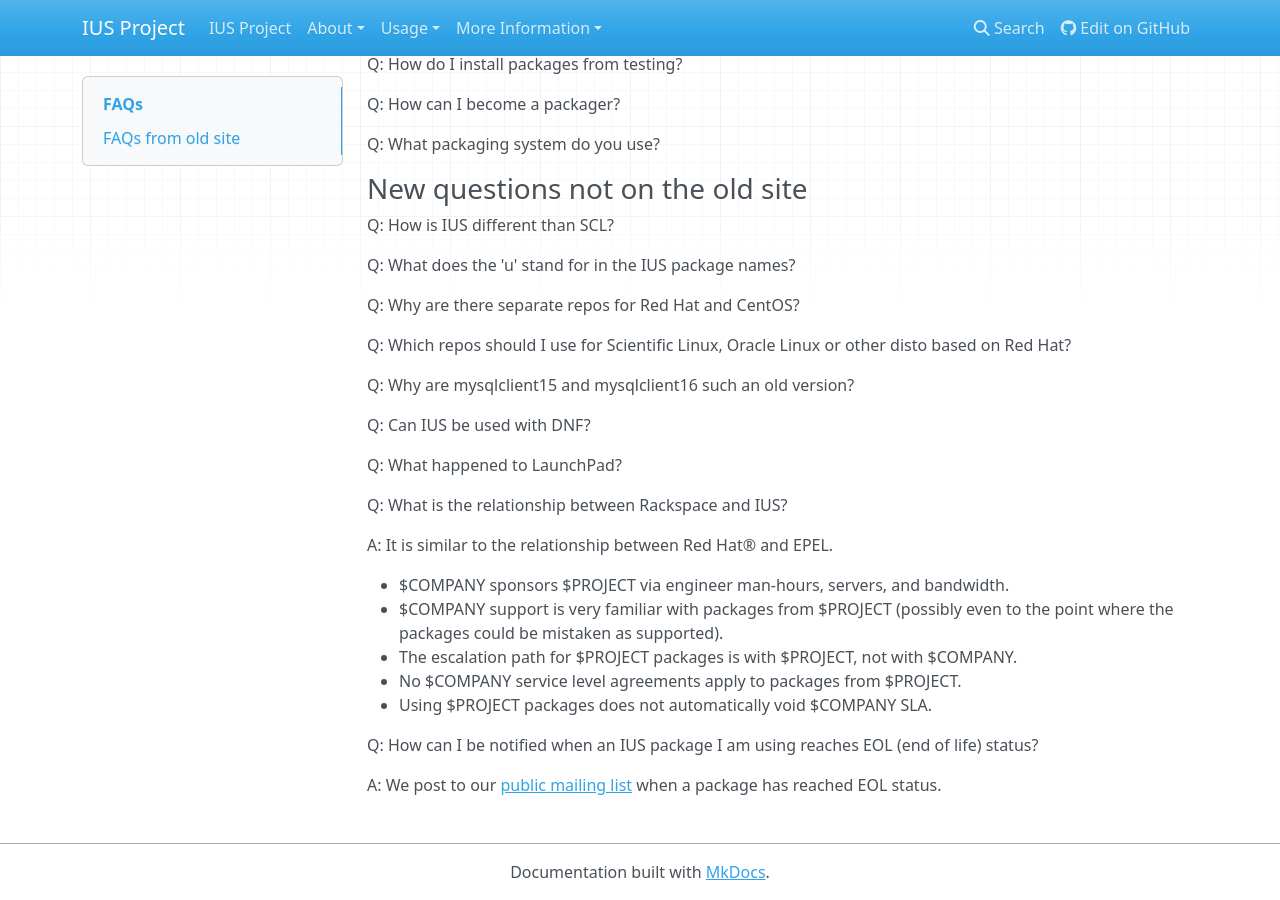
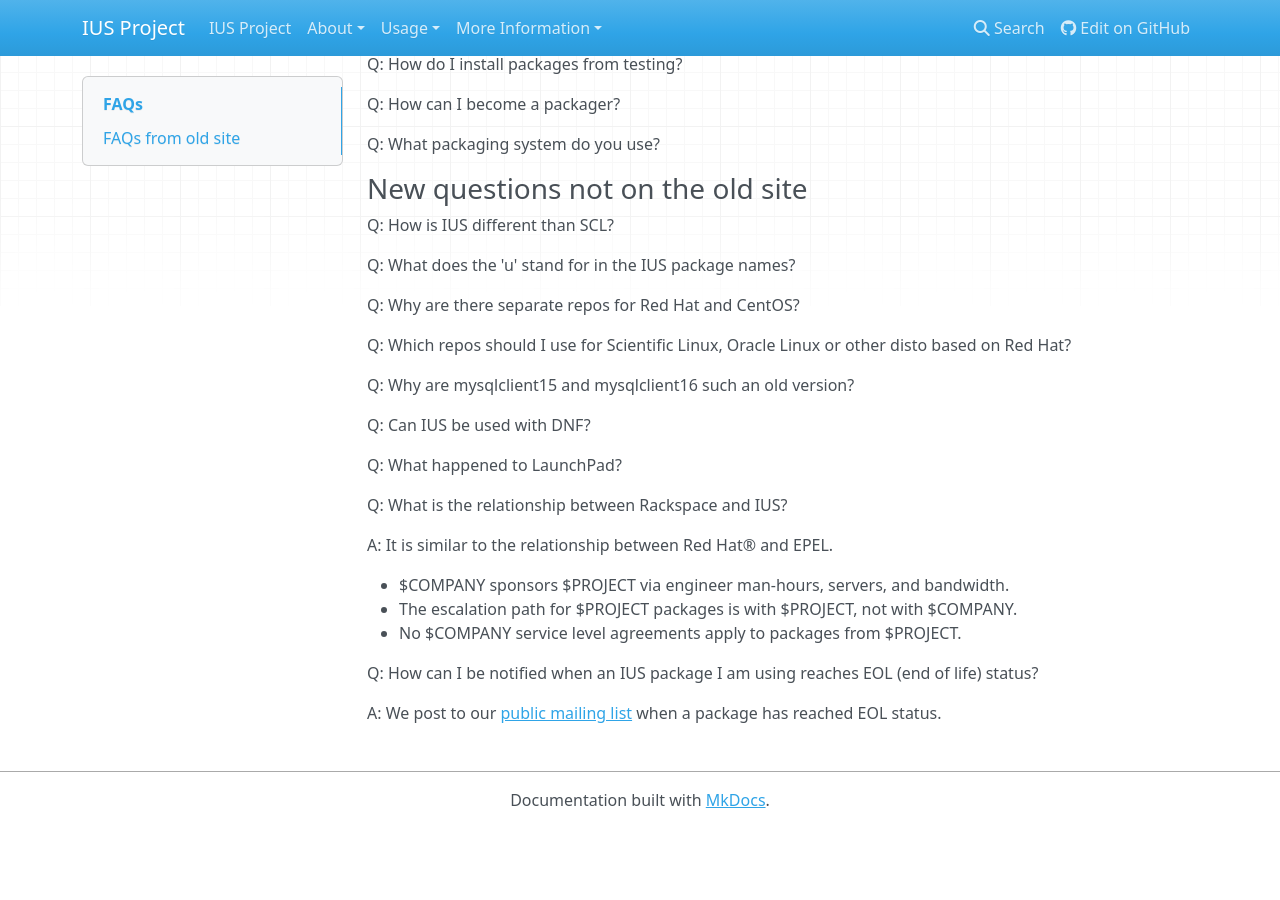
Before and after one commit to iusrepo/ius.io, an MkDocs documentation site: the page built from docs/FAQs.md, in a window 1280 px wide and 900 px high, scrolled down 974 px. Built offline with MkDocs 1.6.1, drawn with Linux system fonts in a browser that asks for light colours; nearby versions of some CDN libraries; old or Windows-style settings are respelled for this version of MkDocs; after the commit the page ends 1802 px from its top, so only the background shows below that.

Commit message:
remove points about support and SLA, as those are questions that should be directed at the relevant company

```diff
--- a/docs/FAQs.md
+++ b/docs/FAQs.md
@@ -72,11 +72,8 @@ Q: What is the relationship between Rackspace and IUS?
 A: It is similar to the relationship between Red Hat® and EPEL.
 
 * $COMPANY sponsors $PROJECT via engineer man-hours, servers, and bandwidth.
-* $COMPANY support is very familiar with packages from $PROJECT (possibly even
-  to the point where the packages could be mistaken as supported).
 * The escalation path for $PROJECT packages is with $PROJECT, not with $COMPANY.
 * No $COMPANY service level agreements apply to packages from $PROJECT.
-* Using $PROJECT packages does not automatically void $COMPANY SLA.
 
 Q: How can I be notified when an IUS package I am using reaches EOL (end of life) status?
 
```
